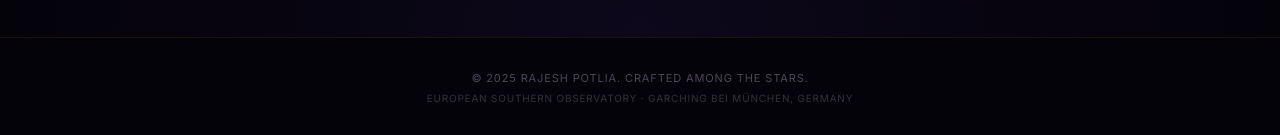
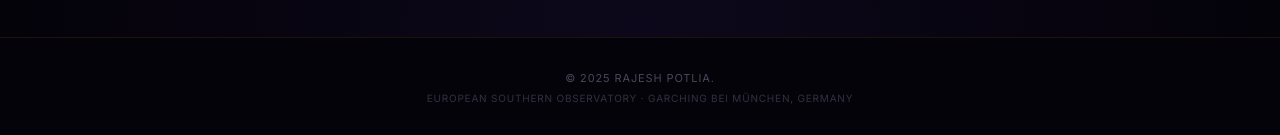
Before and after one commit to rajeshpotlia1/about, a React (Vite) app: page / in a window 1280 px wide. Shown: the part 4967-5102 px from the top of the page. Built offline with nearby package versions, Linux system fonts and the light colour scheme.

Commit message:
Update footer copyright text
Removed the phrase 'Crafted among the stars.' from the footer.

```diff
--- a/src/components/Footer.tsx
+++ b/src/components/Footer.tsx
@@ -3,7 +3,7 @@ export default function Footer() {
     <footer className="relative z-10 border-t border-solar/10 py-8 px-6 md:px-10">
       <div className="max-w-[1200px] mx-auto text-center">
         <p className="text-[11px] uppercase tracking-[0.08em] text-stardust/60 mb-1">
-          &copy; 2025 Rajesh Potlia. Crafted among the stars.
+          &copy; 2025 Rajesh Potlia.
         </p>
         <p className="text-[10px] uppercase tracking-[0.08em] text-stardust/40">
           European Southern Observatory &middot; Garching bei M&uuml;nchen, Germany
```
